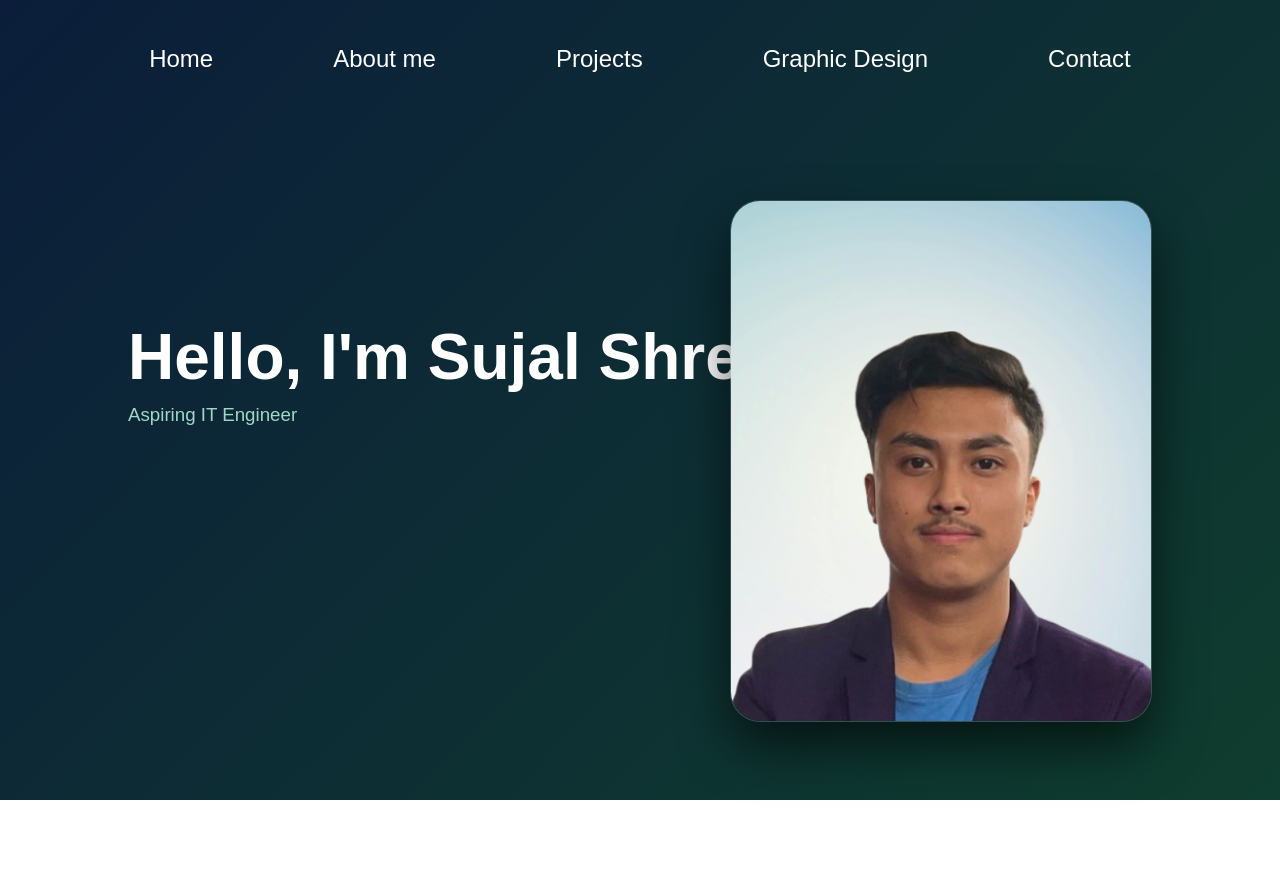
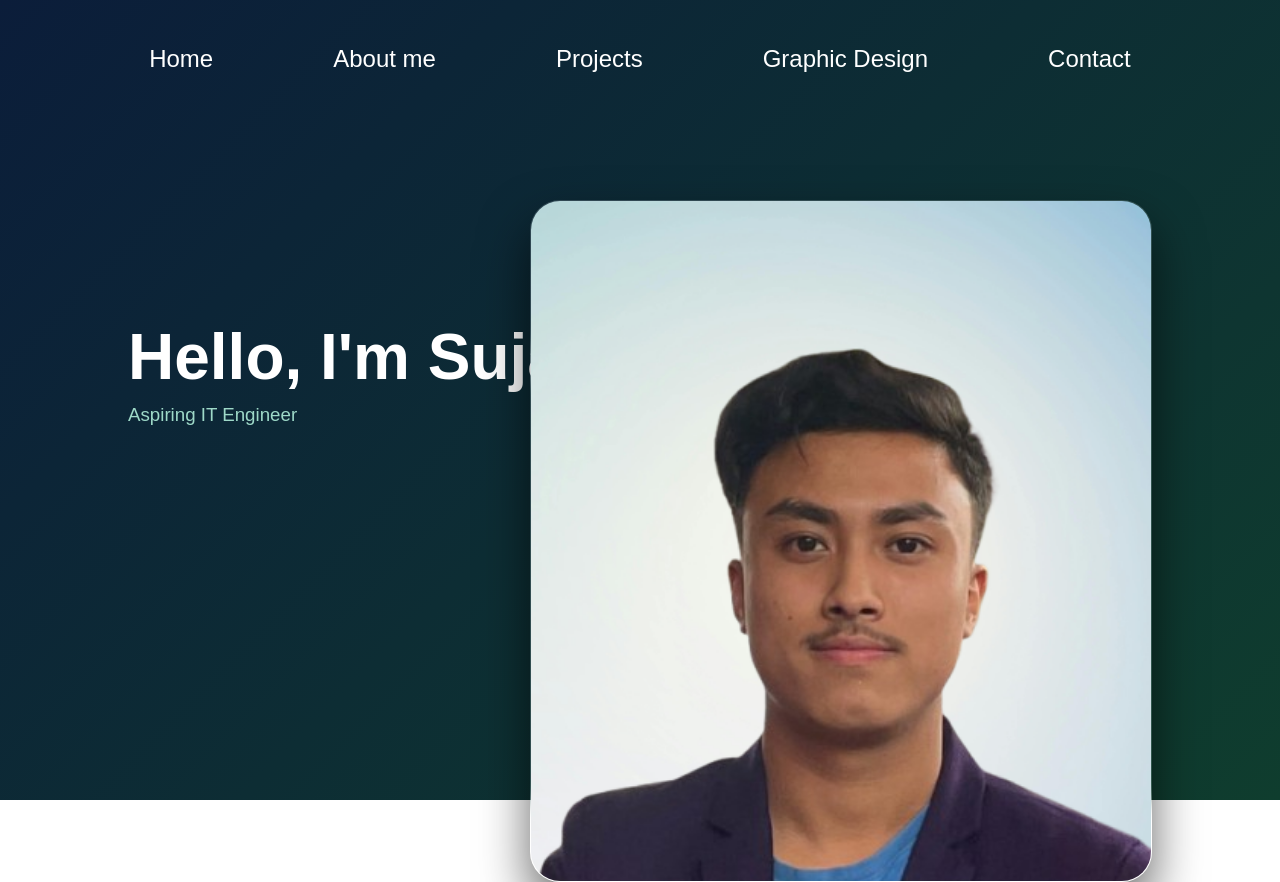
Before and after one commit to Sujal-Shrestha-SS/portfolio, a React (Vite) app in the folder my-portfolio/: page / in a window 1280 px wide. Before the commit the page ends 800 px from the top, so only its background shows below. Built offline with nearby package versions, Linux system fonts and the light colour scheme.

Commit message:
Increasing image size

```diff
--- a/my-portfolio/src/components/Home.jsx
+++ b/my-portfolio/src/components/Home.jsx
@@ -101,8 +101,8 @@ const ImageCard = styled.div`
   position: absolute;
   top: 25%;
   right: 10%;
-  width: 420px;
-  height: 520px;
+  width: 620px;
+  height: 680px;
   border-radius: 30px;
   overflow: hidden; //clips the image inside the card
 
```
